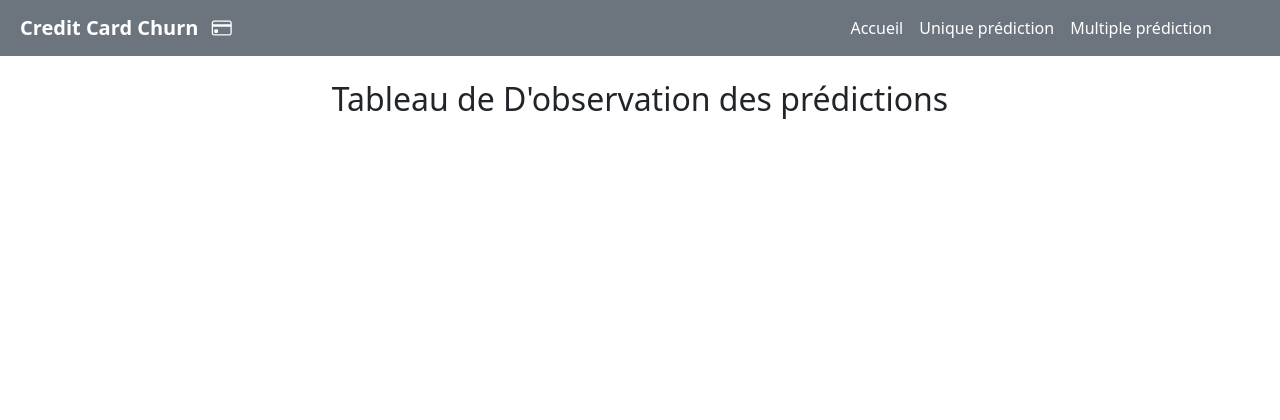
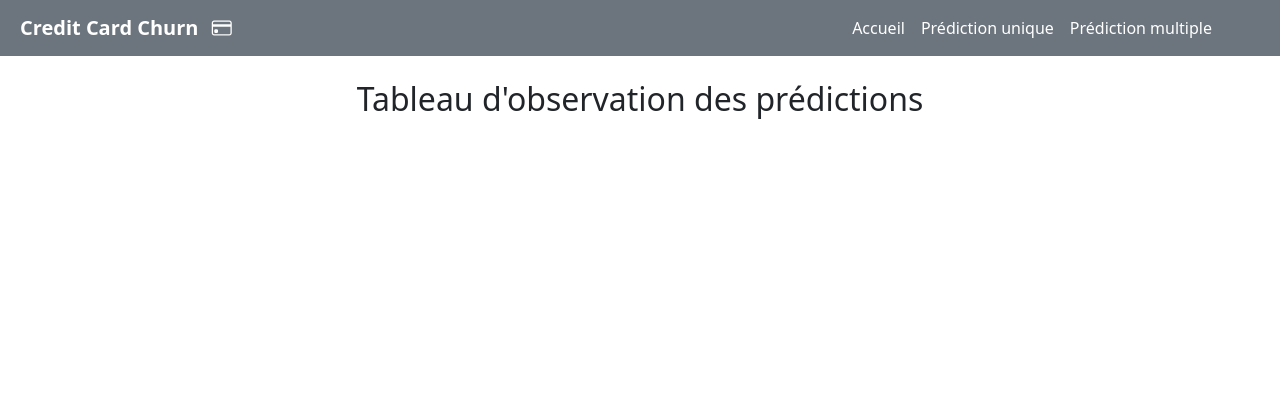
Before and after one commit to kevinDlan/churn_app, a Django app: template creditCard/templates/creditCard/db_result.html in a window 1280 px wide. Shown: the top 420 px of the page. Run offline with Django 3.2, Linux system fonts and the light colour scheme; the template is opened without the code that fills it, so the values that code supplies are empty; some libraries are stand-ins or nearby versions.

```diff
--- a/creditCard/templates/creditCard/db_result.html
+++ b/creditCard/templates/creditCard/db_result.html
@@ -5,10 +5,10 @@ Resultat
 {% block main %}
     <div class="vh-100">
         <div class="text-center my-4">
-            <h2>Tableau de D'observation des prédictions</h2>
+            <h2>Tableau d'observation des prédictions</h2>
         </div>
      <div class="table-responsive">
-        <table class="table table-bordered">
+        <table id="db_table" class="table table-bordered" style="width:100%">
             <thead class="table-light">
                 <tr>
                 {% for col  in cols %}
@@ -37,3 +37,10 @@ Resultat
     </div>
     </div>
 {% endblock main %}
+{% block script %}
+<script>
+  $(document).ready( function () {
+    $('#db_table').DataTable();
+} );
+</script>
+{% endblock script %}
--- a/creditCard/templates/layouts/layout.html
+++ b/creditCard/templates/layouts/layout.html
@@ -11,6 +11,9 @@
     <link rel="stylesheet" href="https://cdn.jsdelivr.net/npm/bootstrap@5.0.1/dist/css/bootstrap.min.css">
     <!-- Icons CDN -->
     <link rel="stylesheet" href="https://cdn.jsdelivr.net/npm/bootstrap-icons@1.5.0/font/bootstrap-icons.css">
+    <script type="text/javascript" charset="utf8" src="https://code.jquery.com/jquery-3.5.1.js"></script>
+    <link rel="stylesheet" type="text/css" href="https://cdn.datatables.net/1.10.25/css/jquery.dataTables.css">
+    <script type="text/javascript" charset="utf8" src="https://cdn.datatables.net/1.10.25/js/jquery.dataTables.js"></script>
     <title>{% block title %}{% endblock title %}</title>
 </head>
 <body>
@@ -34,10 +37,10 @@
                         <a class="nav-link text-white link" href="/">Accueil</a>
                     </li>
                     <li class="nav-item">
-                        <a class="nav-link text-white link" href="/single_test">Unique prédiction</a>
+                        <a class="nav-link text-white link" href="/single_test">Prédiction unique</a>
                     </li>
                     <li class="nav-item">
-                        <a class="nav-link text-white link" href="/db_test">Multiple prédiction</a>
+                        <a class="nav-link text-white link" href="/db_test">Prédiction multiple</a>
                     </li>
                     {% comment %} <li class="nav-item">
                         <a class="nav-link text-dark" href="#contact">Get In Touch</a>
```
